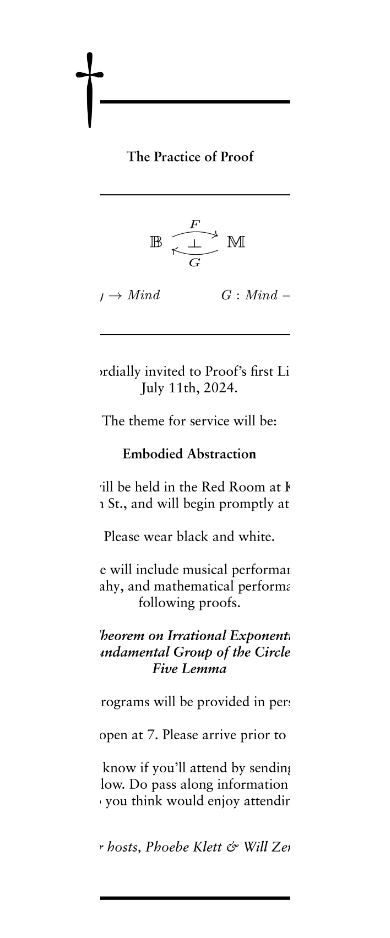
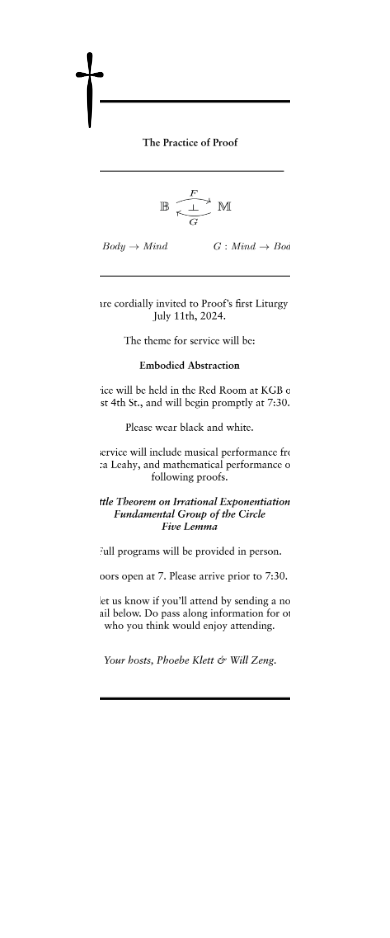
Before and after one commit to phoebeklett/practiceofproof, a plain HTML site: page invite.html in a window 390 px wide. After the commit the page ends 844 px from the top, so only its background shows below. Drawn offline with Linux system fonts and the light colour scheme.

Commit message:
Make things smaller for mobile

```diff
--- a/invite.html
+++ b/invite.html
@@ -26,20 +26,19 @@
             align-items: center;
             overflow: hidden;
         }
-
         #highQualityImage {
+                height: 30%;
+                max-height: 600px;
                 width: auto;
-                height: 40%;
-                max-height: 800px;
                 object-fit: contain;
                 image-rendering: optimizeQuality;
                 padding-right: 10px;
             }
 
-        @media (max-width: 600px) {
+        @media (max-width: 300px) {
             #container img {
+                max-height: 100vh; /* Set a maximum height for the images */
                 width: auto;
-                max-height: 100vh; /* Set a maximum height for the images */
                 margin-right: 20px; /* Space between images */
                 margin-bottom: 20px;
                 display: block;
```
Also changed, not shown: program.html (+6 -4 lines).
